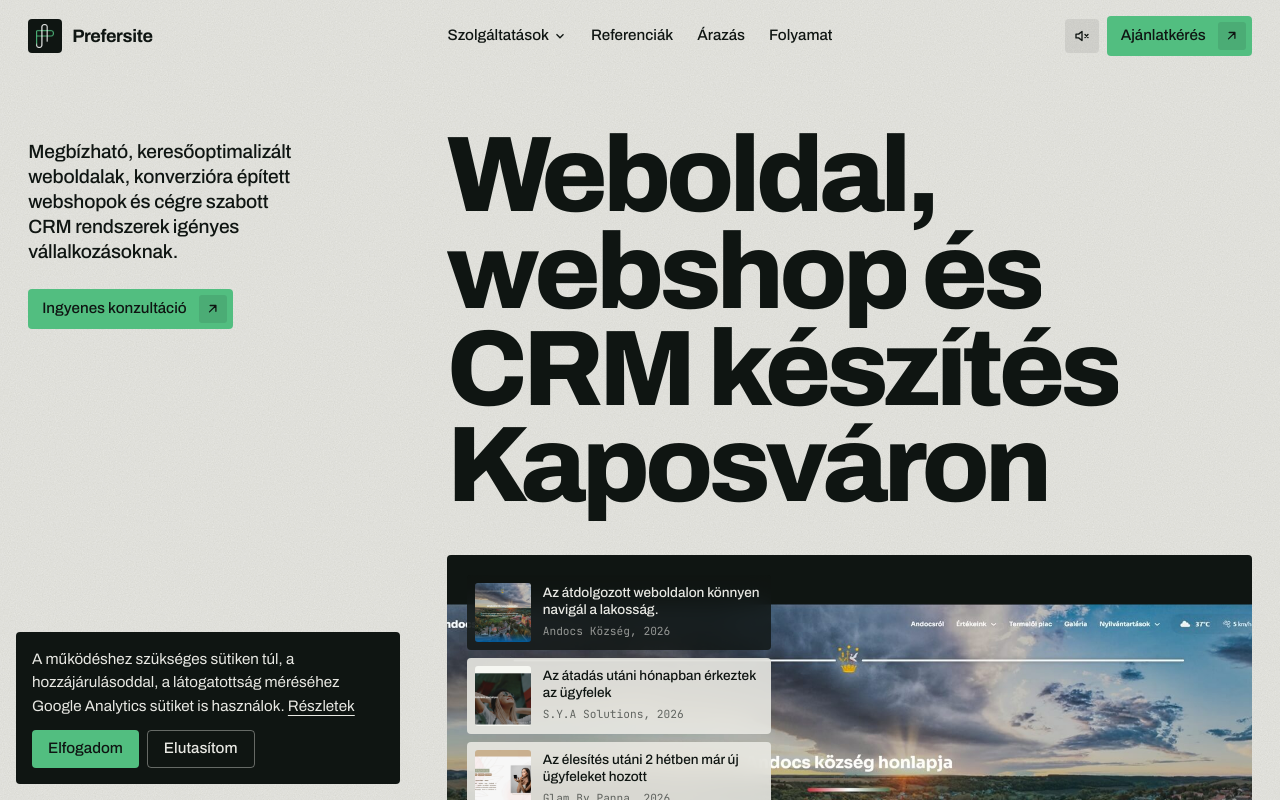
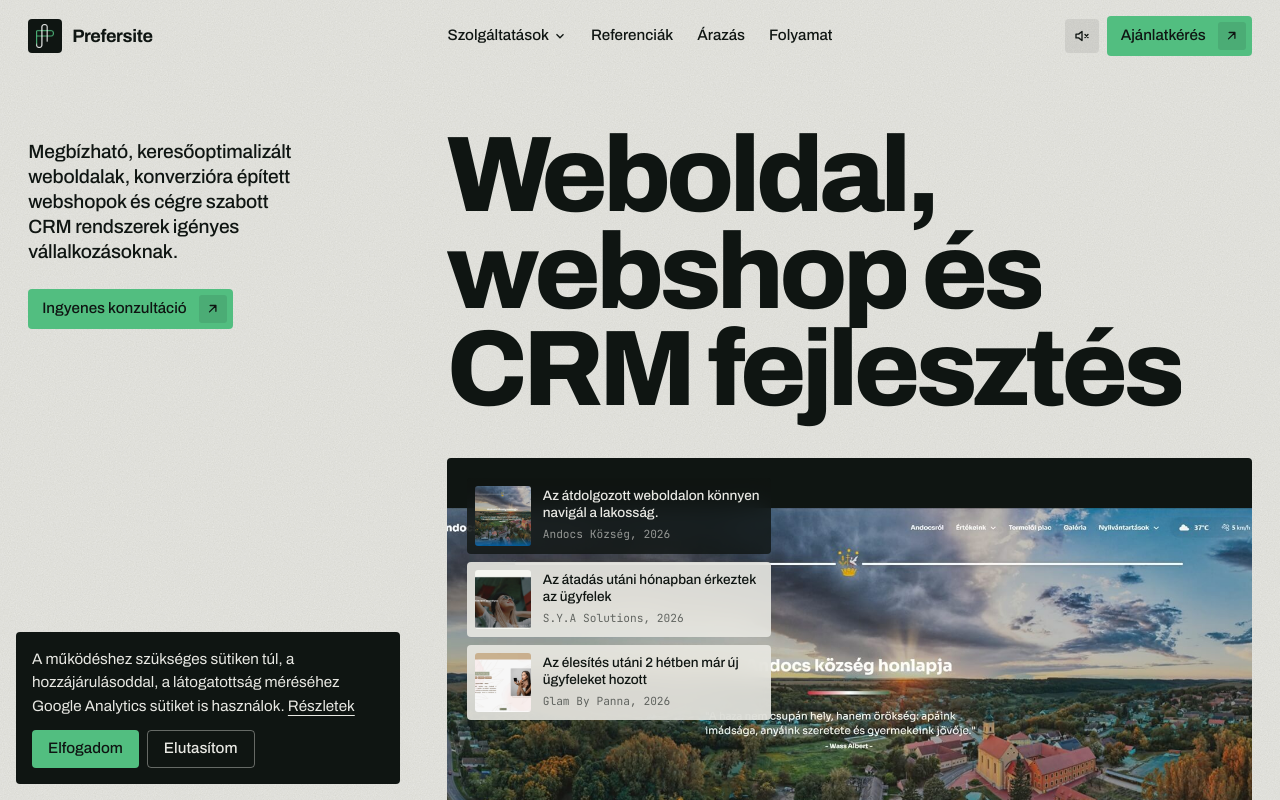
Before and after one commit to Quruzslo/PreferSite, a Next.js app: page / in a window 1280 px wide. Shown: the top 800 px of the page. Built offline with nearby package versions, Linux system fonts and the light colour scheme.

Commit message:
Hero átszövegezve

```diff
--- a/components/hero/Hero.tsx
+++ b/components/hero/Hero.tsx
@@ -74,7 +74,7 @@ export default function Hero() {
         <div className="order-1 lg:order-2 lg:col-span-8">
           <RevealText
             as="h1"
-            text="Weboldal, webshop és CRM készítés Kaposváron"
+            text="Weboldal, webshop és CRM fejlesztés"
             className="type-display w-full "
             delay={0.1}
           />
```
